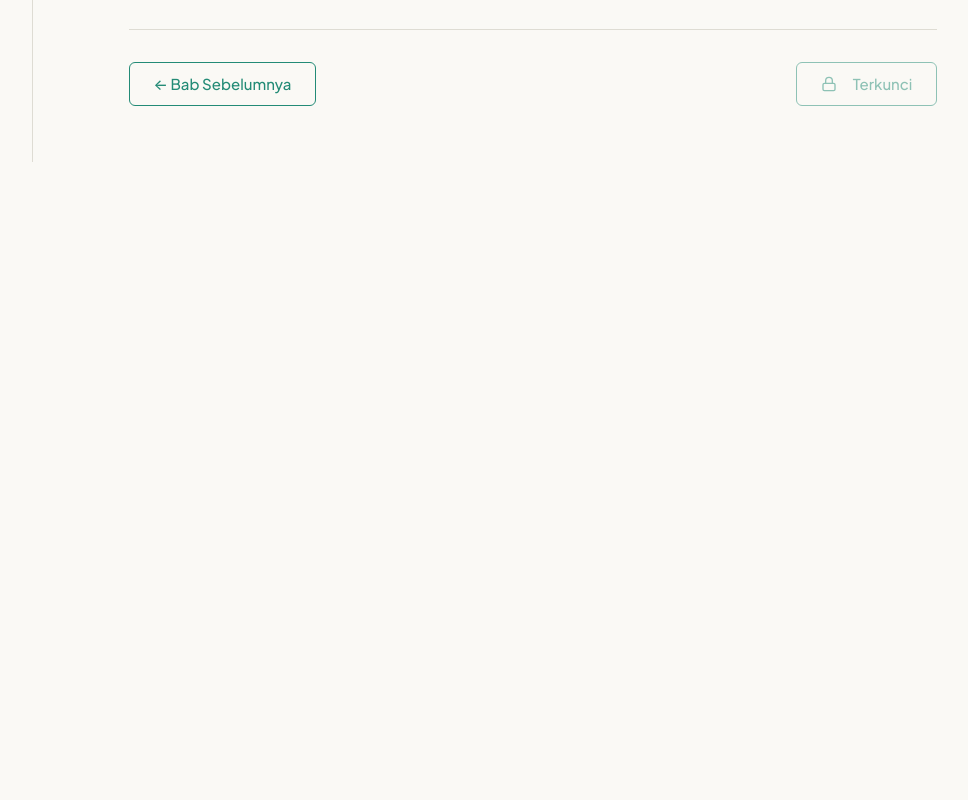
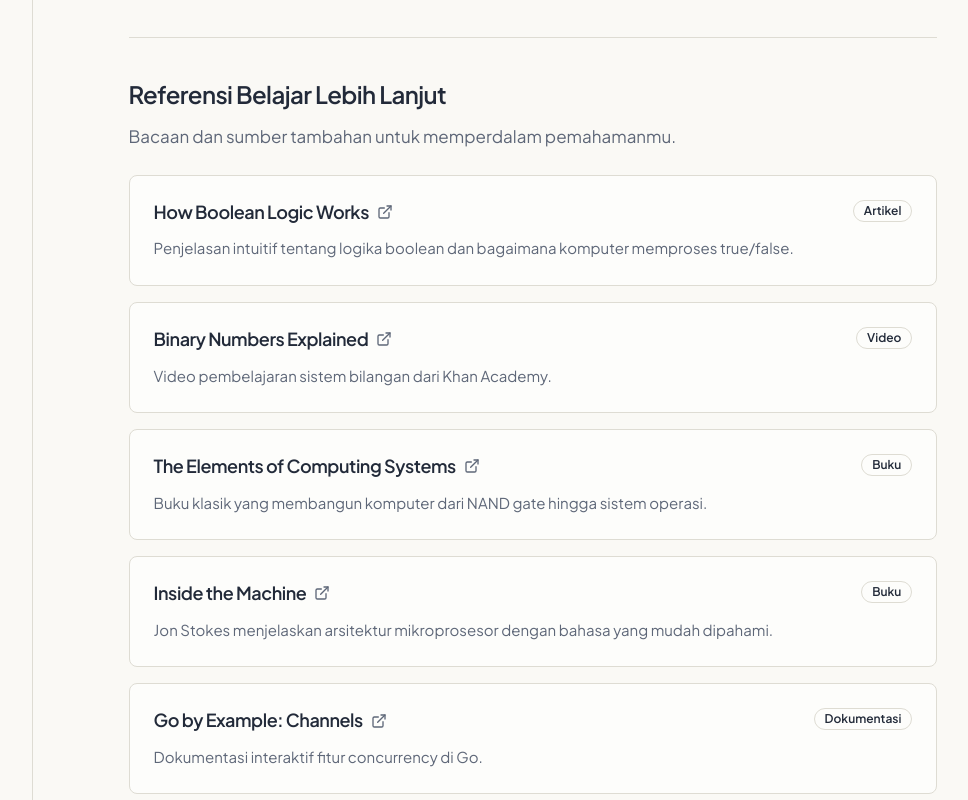
Before and after one commit to HafidhIrsyad/mari-belajar, a React (Vite) app: page /courses/cs-fundamentals/ch-01-how-computers-work in a window 1280 px wide. Shown: the part 9960-10760 px from the top of the page, without its empty margins (247-1215 px from the left). Before the commit the page ends 10122 px from the top, so only its background shows below. Built offline with nearby package versions, Linux system fonts and the light colour scheme.

Commit message:
feat: add further reading references section to chapters

```diff
--- /dev/null
+++ b/src/components/lesson/reference-list.tsx
@@ -0,0 +1,57 @@
+import { ExternalLink } from 'lucide-react'
+import { Card, CardContent, CardHeader, CardTitle } from '@/components/ui/card'
+import { Badge } from '@/components/ui/badge'
+import type { Reference, ReferenceType } from '@/content/types'
+
+const typeLabels: Record<ReferenceType, string> = {
+  article: 'Artikel',
+  video: 'Video',
+  book: 'Buku',
+  documentation: 'Dokumentasi',
+  interactive: 'Interaktif',
+}
+
+export function ReferenceList({ references }: { references: Reference[] }) {
+  if (!references || references.length === 0) return null
+
+  return (
+    <section className="mt-14 border-t border-border pt-10">
+      <h2 className="text-2xl font-semibold tracking-tight text-foreground">
+        Referensi Belajar Lebih Lanjut
+      </h2>
+      <p className="mt-3 text-muted-foreground">
+        Bacaan dan sumber tambahan untuk memperdalam pemahamanmu.
+      </p>
+
+      <div className="mt-6 grid gap-4">
+        {references.map((ref) => (
+          <Card key={ref.id} className="transition-colors hover:border-[#D0C8B8]">
+            <CardHeader className="pb-3">
+              <div className="flex items-start justify-between gap-4">
+                <CardTitle className="text-lg font-semibold leading-snug">
+                  <a
+                    href={ref.url}
+                    target="_blank"
+                    rel="noopener noreferrer"
+                    className="inline-flex items-center gap-2 text-foreground hover:text-primary"
+                  >
+                    {ref.title}
+                    <ExternalLink className="h-4 w-4 flex-shrink-0 text-muted-foreground" />
+                  </a>
+                </CardTitle>
+                <Badge variant="outline" className="flex-shrink-0 text-xs">
+                  {typeLabels[ref.type]}
+                </Badge>
+              </div>
+            </CardHeader>
+            <CardContent>
+              <p className="text-[0.9375rem] leading-relaxed text-muted-foreground">
+                {ref.description}
+              </p>
+            </CardContent>
+          </Card>
+        ))}
+      </div>
+    </section>
+  )
+}
--- a/src/content/courses/cs-fundamentals/chapters/ch-01-how-computers-work/index.ts
+++ b/src/content/courses/cs-fundamentals/chapters/ch-01-how-computers-work/index.ts
@@ -1,6 +1,7 @@
 import type { Chapter } from '@/content/types'
 import { ch01Lesson } from './lesson'
 import { ch01Quiz } from './quiz'
+import { ch01References } from './references'
 
 export const ch01HowComputersWork: Chapter = {
   id: 'ch-01-how-computers-work',
@@ -27,6 +28,7 @@ export const ch01HowComputersWork: Chapter = {
     'Memori program dibagi menjadi code segment, data segment, stack, dan heap.',
     'Pointer menyimpan alamat memori, bukan nilai langsung.',
   ],
+  references: ch01References,
   lesson: ch01Lesson,
   quiz: ch01Quiz,
 }
--- /dev/null
+++ b/src/content/courses/cs-fundamentals/chapters/ch-01-how-computers-work/references.ts
@@ -0,0 +1,39 @@
+import type { Reference } from '@/content/types'
+
+export const ch01References: Reference[] = [
+  {
+    id: 'ref-01',
+    title: 'How Boolean Logic Works',
+    url: 'https://www.computerhope.com/jargon/b/boolean.htm',
+    description: 'Penjelasan intuitif tentang logika boolean dan bagaimana komputer memproses true/false.',
+    type: 'article',
+  },
+  {
+    id: 'ref-02',
+    title: 'Binary Numbers Explained',
+    url: 'https://www.khanacademy.org/math/algebra-home/alg-intro-to-algebra/algebra-alternate-number-bases/v/number-systems-introduction',
+    description: 'Video pembelajaran sistem bilangan dari Khan Academy.',
+    type: 'video',
+  },
+  {
+    id: 'ref-03',
+    title: 'The Elements of Computing Systems',
+    url: 'https://www.nand2tetris.org/',
+    description: 'Buku klasik yang membangun komputer dari NAND gate hingga sistem operasi.',
+    type: 'book',
+  },
+  {
+    id: 'ref-04',
+    title: 'Inside the Machine',
+    url: 'https://www.amazon.com/Inside-Machine-Introduction-Microprocessors-Architecture/dp/1593276680',
+    description: 'Jon Stokes menjelaskan arsitektur mikroprosesor dengan bahasa yang mudah dipahami.',
+    type: 'book',
+  },
+  {
+    id: 'ref-05',
+    title: 'Go by Example: Channels',
+    url: 'https://gobyexample.com/channels',
+    description: 'Dokumentasi interaktif fitur concurrency di Go.',
+    type: 'documentation',
+  },
+]
--- a/src/pages/LessonPage.tsx
+++ b/src/pages/LessonPage.tsx
@@ -9,6 +9,7 @@ import { MarkdownContent } from '@/components/lesson/markdown-content'
 import { CodeBlock } from '@/components/lesson/code-block'
 import { PrevNextNav } from '@/components/lesson/prev-next-nav'
 import { QuizPanel } from '@/components/quiz/quiz-panel'
+import { ReferenceList } from '@/components/lesson/reference-list'
 import { Button } from '@/components/ui/button'
 import { Sheet, SheetContent, SheetTrigger } from '@/components/ui/sheet'
 import { getChapterBySlug, getCourseBySlug } from '@/content'
@@ -58,7 +59,7 @@ export function LessonPage() {
           </article>
 
           <QuizPanel courseId={course.id} chapter={chapter} />
-          {/* ReferenceList will be wired here in Task 9 */}
+          <ReferenceList references={chapter.references ?? []} />
           <PrevNextNav
             course={course}
             currentChapter={chapter}
```
Also changed, not shown: src/content/types.ts (+11 -0 lines).
